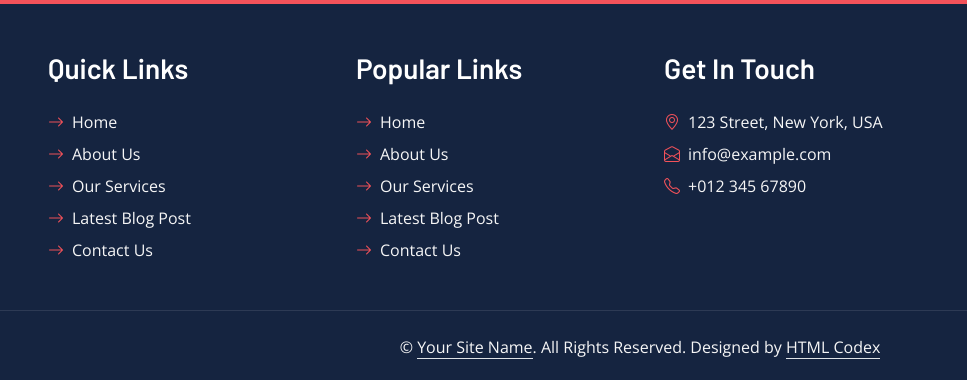
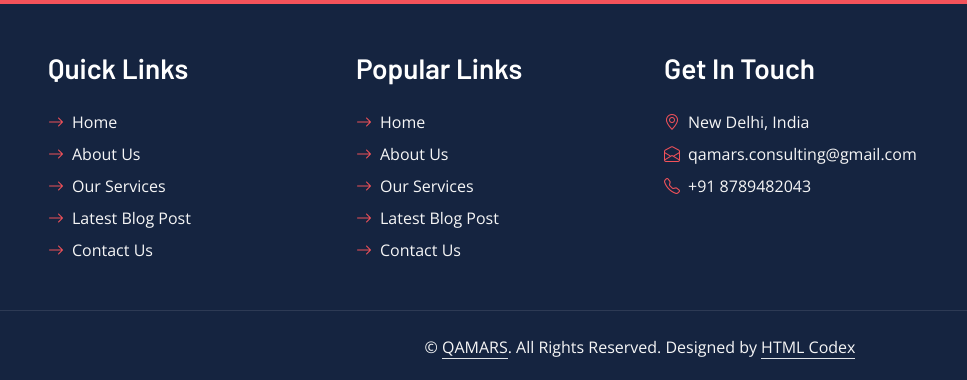
Before and after one commit to Shadab-Q/Qamars.in, a plain HTML site: page contact.html in a window 1280 px wide. Shown: the part 1197-1577 px from the top of the page, 0-967 px from the left. Drawn offline with nearby package versions, Linux system fonts and the light colour scheme.

Commit message:
Update contact.html

```diff
--- a/contact.html
+++ b/contact.html
@@ -3,7 +3,7 @@
 
 <head>
     <meta charset="utf-8">
-    <title>CONSULT - Consultancy Website Template</title>
+    <title>QAMARS</title>
     <meta content="width=device-width, initial-scale=1.0" name="viewport">
     <meta content="Free HTML Templates" name="keywords">
     <meta content="Free HTML Templates" name="description">
@@ -61,7 +61,7 @@
     <!-- Navbar Start -->
     <nav class="navbar navbar-expand-lg bg-white navbar-light shadow-sm px-5 py-3 py-lg-0">
         <a href="index.html" class="navbar-brand p-0">
-            <h1 class="m-0 text-uppercase text-primary"><i class="far fa-smile text-primary me-2"></i>consult</h1>
+            <h1 class="m-0 text-uppercase text-primary"><i class="far fa-smile text-primary me-2"></i>QAMARS</h1>
         </a>
         <button class="navbar-toggler" type="button" data-bs-toggle="collapse" data-bs-target="#navbarCollapse">
             <span class="navbar-toggler-icon"></span>
@@ -190,9 +190,9 @@
             </div>
             <div class="col-lg-3 col-md-6">
                 <h3 class="text-white mb-4">Get In Touch</h3>
-                <p class="mb-2"><i class="bi bi-geo-alt text-primary me-2"></i>123 Street, New York, USA</p>
-                <p class="mb-2"><i class="bi bi-envelope-open text-primary me-2"></i>info@example.com</p>
-                <p class="mb-0"><i class="bi bi-telephone text-primary me-2"></i>+012 345 67890</p>
+                <p class="mb-2"><i class="bi bi-geo-alt text-primary me-2"></i>New Delhi, India</p>
+                <p class="mb-2"><i class="bi bi-envelope-open text-primary me-2"></i>qamars.consulting@gmail.com</p>
+                <p class="mb-0"><i class="bi bi-telephone text-primary me-2"></i>+91 8789482043</p>
             </div>
             <div class="col-lg-3 col-md-6">
                 <h3 class="text-white mb-4">Follow Us</h3>
@@ -206,7 +206,7 @@
         </div>
     </div>
     <div class="container-fluid bg-dark text-secondary text-center border-top py-4 px-5" style="border-color: rgba(256, 256, 256, .1) !important;">
-        <p class="m-0">&copy; <a class="text-secondary border-bottom" href="#">Your Site Name</a>. All Rights Reserved. Designed by <a class="text-secondary border-bottom" href="https://htmlcodex.com">HTML Codex</a></p>
+        <p class="m-0">&copy; <a class="text-secondary border-bottom" href="#">QAMARS</a>. All Rights Reserved. Designed by <a class="text-secondary border-bottom" href="https://htmlcodex.com">HTML Codex</a></p>
     </div>
     <!-- Footer End -->
 
```
